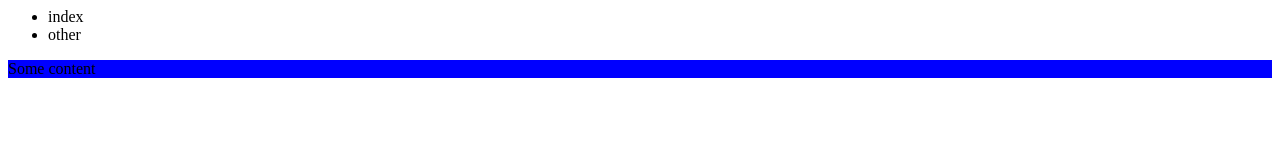
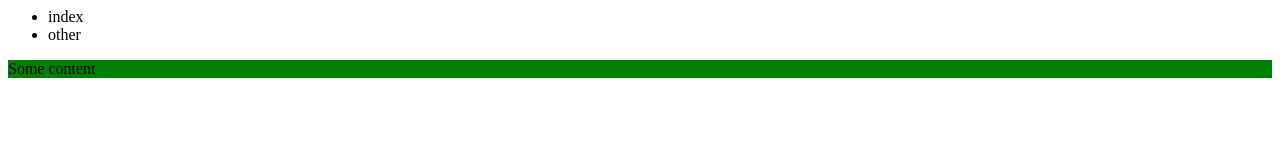
Before and after one commit to AgileJoshua/AcademyGitRebase, a plain HTML site: page index.html in a window 1280 px wide. Drawn offline with Linux system fonts and the light colour scheme.

Commit message:
Update style.css

```diff
--- a/style.css
+++ b/style.css
@@ -1,3 +1,3 @@
 section, article, div{
-background-color:blue
+background-color:green;
 }
```
